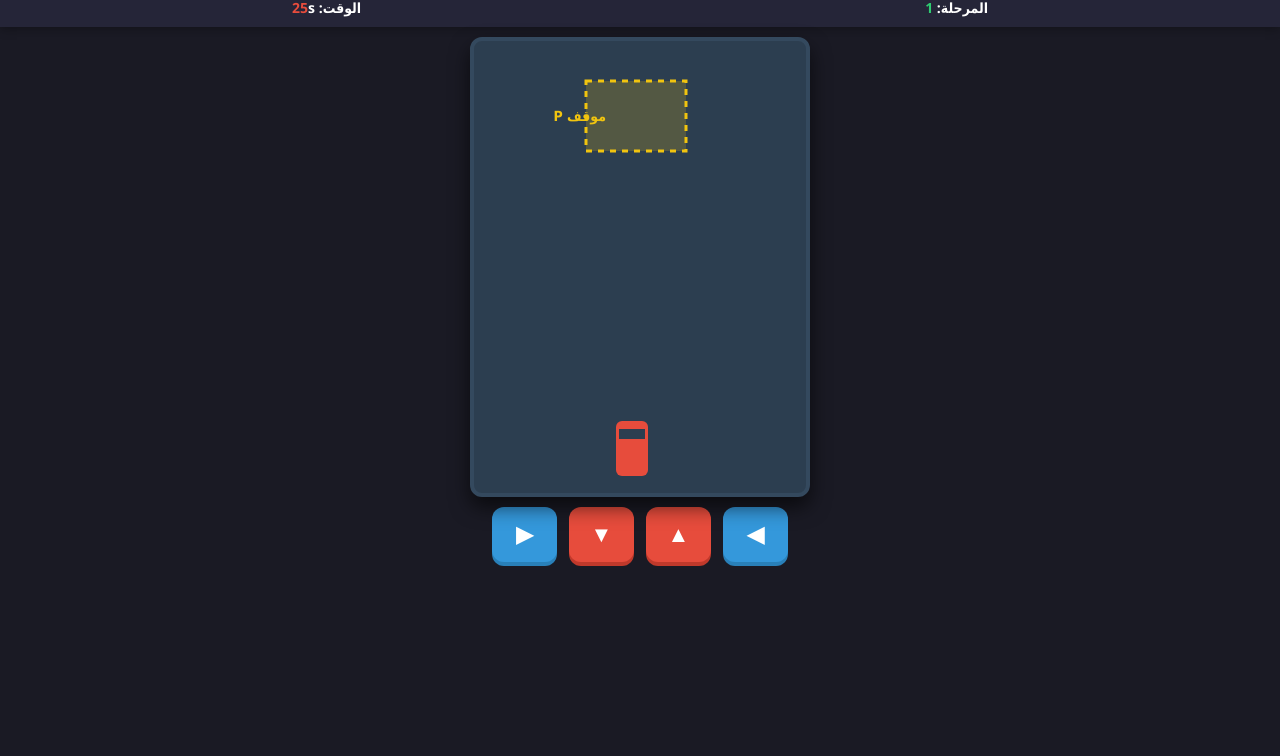
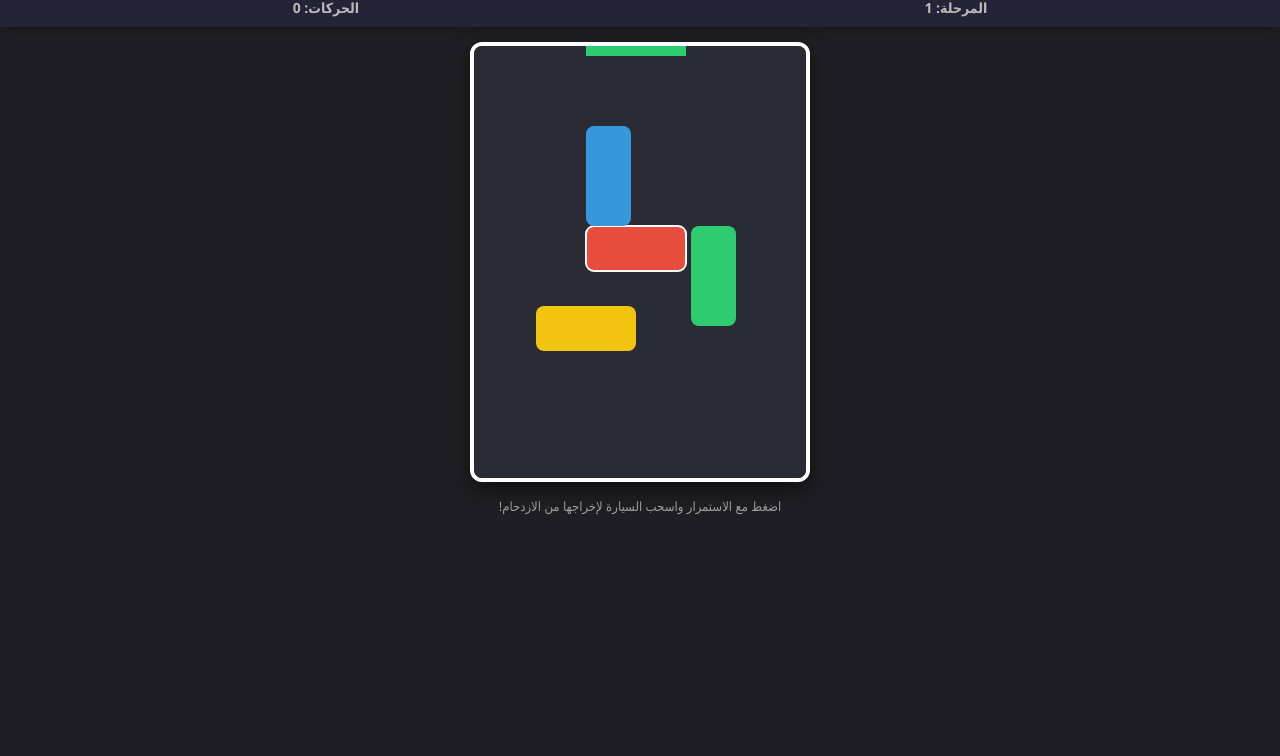
Before and after one commit to jamoolfadi-star/parking-challenge, a plain HTML site: page index.html in a window 1280 px wide. Shown: the part 44-800 px from the top of the page. Drawn offline with Linux system fonts and the light colour scheme.

Commit message:
Update index.html

```diff
--- a/index.html
+++ b/index.html
@@ -3,7 +3,7 @@
 <head>
     <meta charset="UTF-8">
     <meta name="viewport" content="width=device-width, initial-scale=1.0, user-scalable=no">
-  <title>تحدي ركن السيارات المحترف</title>
+    <title>تحدي ازدحام السيارات - Parking Jam</title>
     <style>
         * {
             box-sizing: border-box;
@@ -12,290 +12,192 @@
             user-select: none;
         }
         body {
-      background-color: #1a1a24;
+            background-color: #1e1e24;
             color: #fff;
             font-family: 'Segoe UI', Tahoma, Geneva, Verdana, sans-serif;
             text-align: center;
             overflow: hidden;
         }
         .header {
+            background: #252338;
             padding: 10px;
-      background: #252538;
             box-shadow: 0 2px 10px rgba(0,0,0,0.3);
         }
         h1 {
             font-size: 20px;
-      color: #f1c40f;
+            color: #ffc40f;
+            margin-bottom: 5px;
         }
         .info-bar {
             display: flex;
             justify-content: space-around;
-      margin-top: 5px;
             font-size: 14px;
+            color: #bbb;
             font-weight: bold;
         }
         #game-container {
             position: relative;
             width: 340px;
-      height: 460px;
-      margin: 10px auto;
-      background-color: #2c3e50;
-      border: 4px solid #34495e;
+            height: 440px;
+            margin: 15px auto;
+            background-color: #333;
+            border: 4px solid #fff;
             border-radius: 12px;
             overflow: hidden;
-      box-shadow: 0 10px 20px rgba(0,0,0,0.6);
+            box-shadow: 0 8px 20px rgba(0,0,0,0.5);
         }
         canvas {
+            background-color: #2b2b36;
             display: block;
+            touch-action: none;
         }
-    .controls {
-      margin-top: 5px;
-      display: flex;
-      justify-content: center;
-      gap: 12px;
-    }
-    .btn {
-      width: 65px;
-      height: 55px;
-      background-color: #e74c3c;
-      color: white;
-      border: none;
-      border-radius: 12px;
-      font-size: 22px;
-      font-weight: bold;
-      touch-action: manipulation;
-      box-shadow: 0 4px #c0392b;
-    }
-    .btn:active {
-      transform: translateY(2px);
-      box-shadow: 0 2px #c0392b;
-    }
-    .btn-steer {
-      background-color: #3498db;
-      box-shadow: 0 4px #2980b9;
-    }
-    .btn-steer:active {
-      box-shadow: 0 2px #2980b9;
+        .instructions {
+            font-size: 13px;
+            color: #a0a0a0;
+            margin-top: 10px;
+            padding: 0 10px;
         }
     </style>
 </head>
 <body>
 
     <div class="header">
-    <h1>🚗 تحدي ركن السيارات</h1>
+        <h1>🚗 تحدي ازدحام السيارات</h1>
         <div class="info-bar">
-      <span>المرحلة: <span id="level-num" style="color:#2ecc71;">1</span></span>
-      <span>الوقت: <span id="time-left" style="color:#e74c3c;">30</span>s</span>
+            <span id="level-text">المرحلة: 1</span>
+            <span id="moves-text">الحركات: 0</span>
         </div>
     </div>
 
     <div id="game-container">
-    <canvas id="gameCanvas" width="340" height="460"></canvas>
+        <canvas id="gameCanvas" width="340" height="440"></canvas>
     </div>
 
-  <div class="controls">
-    <button class="btn btn-steer" id="btnLeft">◀</button>
-    <button class="btn" id="btnUp">▲</button>
-    <button class="btn" id="btnDown">▼</button>
-    <button class="btn btn-steer" id="btnRight">▶</button>
+    <div class="instructions">
+        اضغط مع الاستمرار واسحب السيارة لإخراجها من الازدحام!
     </div>
 
     <script>
-    const canvas = document.getElementById("gameCanvas");
-    const ctx = canvas.getContext("2d");
+        const canvas = document.getElementById('gameCanvas');
+        const ctx = canvas.getContext('2d');
 
-    let currentLevel = 0;
-    let timer = 30;
-    let timerInterval = null;
+        let currentLevel = 1;
+        let moves = 0;
 
-    const levels = [
-      // Level 1: موقف بسيط بدون عوائق
-      {
-        carStart: { x: 150, y: 380, angle: 0 },
-        spot: { x: 120, y: 40, w: 100, h: 70 },
-        obstacles: []
-      },
-      // Level 2: وجود سيارة متوقفة كعائق
-      {
-        carStart: { x: 50, y: 380, angle: 0 },
-        spot: { x: 200, y: 40, w: 100, h: 70 },
-        obstacles: [
-          { x: 80, y: 40, w: 90, h: 60, color: "#7f8c8d" } // سيارة عائق
-        ]
-      },
-      // Level 3: حواجز وجدران
-      {
-        carStart: { x: 150, y: 390, angle: 0 },
-        spot: { x: 200, y: 50, w: 100, h: 70 },
-        obstacles: [
-          { x: 0, y: 200, w: 220, h: 20, color: "#e67e22" }, // جدار في المنتصف
-          { x: 80, y: 50, w: 90, h: 60, color: "#7f8c8d" }
-        ]
-      }
+        // تعريف السيارات في اللعبة (موقعها، حجمها، أفقية أو عمودية، ولونها)
+        let cars = [
+            { id: 1, x: 120, y: 180, width: 100, height: 45, horiz: true, color: '#e74c3c', isPlayer: true }, // سيارة اللاعب الرئيسية
+            { id: 2, x: 120, y: 80, width: 45, height: 100, horiz: false, color: '#3498db' }, // عائق عمودي
+            { id: 3, x: 225, y: 180, width: 45, height: 100, horiz: false, color: '#2ecc71' }, // عائق عمودي
+            { id: 4, x: 70, y: 260, width: 100, height: 45, horiz: true, color: '#f1c40f' }   // عائق أفقي
         ];
 
-    let car = {
-      x: 0, y: 0,
-      width: 32, height: 55,
-      speed: 0, maxSpeed: 2.5,
-      angle: 0
-    };
+        let selectedCar = null;
+        let startX = 0, startY = 0;
 
-    let keys = {};
+        // تتبع اللمس أو الماوس لتحريك السيارات
+        canvas.addEventListener('pointerdown', (e) => {
+            const rect = canvas.getBoundingClientRect();
+            const mouseX = e.clientX - rect.left;
+            const mouseY = e.clientY - rect.top;
 
-    function startLevel(lvlIndex) {
-      if (lvlIndex >= levels.length) {
-        alert("🏆 مبروك! قمت بإكمال جميع المراحل بنجاح!");
-        lvlIndex = 0;
+            // البحث عن السيارة التي تم الضغط عليها
+            for (let car of cars) {
+                if (mouseX >= car.x && mouseX <= car.x + car.width &&
+                    mouseY >= car.y && mouseY <= car.y + car.height) {
+                    selectedCar = car;
+                    startX = mouseX;
+                    startY = mouseY;
+                    break;
                 }
+            }
+        });
 
-      currentLevel = lvlIndex;
-      document.getElementById("level-num").innerText = currentLevel + 1;
+        canvas.addEventListener('pointermove', (e) => {
+            if (!selectedCar) return;
 
-      const lvl = levels[currentLevel];
-      car.x = lvl.carStart.x;
-      car.y = lvl.carStart.y;
-      car.angle = lvl.carStart.angle;
-      car.speed = 0;
+            const rect = canvas.getBoundingClientRect();
+            const mouseX = e.clientX - rect.left;
+            const mouseY = e.clientY - rect.top;
 
-      // إعادة ضبط العداد
-      timer = 30;
-      document.getElementById("time-left").innerText = timer;
-      clearInterval(timerInterval);
-      timerInterval = setInterval(() => {
-        timer--;
-        document.getElementById("time-left").innerText = timer;
-        if (timer <= 0) {
-          clearInterval(timerInterval);
-          alert("⏰ انتهى الوقت! حاول مجدداً.");
-          startLevel(currentLevel);
+            const dx = mouseX - startX;
+            const dy = mouseY - startY;
+
+            if (selectedCar.horiz) {
+                // حركة أفقية فقط
+                let newX = selectedCar.x + dx;
+                // حدود الحلبة الأفقية
+                if (newX >= 10 && newX + selectedCar.width <= canvas.width - 10) {
+                    selectedCar.x = newX;
                 }
-      }, 1000);
-    }
-
-    // التحكم بالأزرار لمسياً
-    function bindTouch(id, key) {
-      const btn = document.getElementById(id);
-      btn.addEventListener("touchstart", (e) => { e.preventDefault(); keys[key] = true; });
-      btn.addEventListener("touchend", (e) => { e.preventDefault(); keys[key] = false; });
-      btn.addEventListener("mousedown", () => { keys[key] = true; });
-      btn.addEventListener("mouseup", () => { keys[key] = false; });
-    }
-
-    bindTouch("btnUp", "ArrowUp");
-    bindTouch("btnDown", "ArrowDown");
-    bindTouch("btnLeft", "ArrowLeft");
-    bindTouch("btnRight", "ArrowRight");
-
-    window.addEventListener("keydown", (e) => { keys[e.key] = true; });
-    window.addEventListener("keyup", (e) => { keys[e.key] = false; });
-
-    function update() {
-      // تسريع وتبطيء
-      if (keys["ArrowUp"]) car.speed = car.maxSpeed;
-      else if (keys["ArrowDown"]) car.speed = -car.maxSpeed / 1.5;
-      else car.speed = 0;
-
-      // توجيه
-      if (keys["ArrowLeft"]) car.angle -= 0.045;
-      if (keys["ArrowRight"]) car.angle += 0.045;
-
-      // حركة السيارة
-      car.x += Math.sin(car.angle) * car.speed;
-      car.y -= Math.cos(car.angle) * car.speed;
-
-      // حدود الشاشة
-      if (car.x < 0 || car.x > canvas.width - car.width || car.y < 0 || car.y > canvas.height - car.height) {
-        handleCrash("💥 اصطدمت بحافة الطريق!");
-      }
-
-      const lvl = levels[currentLevel];
-
-      // فحص الاصطدام بالعوائق
-      for (let obs of lvl.obstacles) {
-        if (
-          car.x < obs.x + obs.w &&
-          car.x + car.width > obs.x &&
-          car.y < obs.y + obs.h &&
-          car.y + car.height > obs.y
-        ) {
-          handleCrash("💥 اصطدمت بعائق!");
+            } else {
+                // حركة عمودية فقط
+                let newY = selectedCar.y + dy;
+                // حدود الحلبة العمودية
+                if (newY >= 10 && newY + selectedCar.height <= canvas.height - 10) {
+                    selectedCar.y = newY;
                 }
             }
 
-      // فحص الركن بنجاح
-      const spot = lvl.spot;
-      if (
-        car.x > spot.x &&
-        car.x + car.width < spot.x + spot.w &&
-        car.y > spot.y &&
-        car.y + car.height < spot.y + spot.h &&
-        Math.abs(car.speed) < 0.2
-      ) {
-        clearInterval(timerInterval);
-        setTimeout(() => {
-          alert("🎉 ركنة ممتازة! اننتقل للمرحلة التالية.");
-          startLevel(currentLevel + 1);
-        }, 100);
+            startX = mouseX;
+            startY = mouseY;
+            draw();
+        });
+
+        canvas.addEventListener('pointerup', () => {
+            if (selectedCar) {
+                moves++;
+                document.getElementById('moves-text').innerText = `الحركات: ${moves}`;
+
+                // فوز اللاعب إذا خرجت السيارة الرئيسية من المخرج العلوي
+                if (selectedCar.isPlayer && selectedCar.y < 20) {
+                    alert('🎉 كفو! اجتزت الازدحام بنجاح!');
+                    currentLevel++;
+                    moves = 0;
+                    resetLevel();
                 }
             }
+            selectedCar = null;
+        });
 
-    function handleCrash(msg) {
-      clearInterval(timerInterval);
-      alert(msg);
-      startLevel(currentLevel);
+        function resetLevel() {
+            // إعادة تعيين أماكن السيارات
+            cars = [
+                { id: 1, x: 120, y: 180, width: 100, height: 45, horiz: true, color: '#e74c3c', isPlayer: true },
+                { id: 2, x: 120, y: 80, width: 45, height: 100, horiz: false, color: '#3498db' },
+                { id: 3, x: 225, y: 180, width: 45, height: 100, horiz: false, color: '#2ecc71' },
+                { id: 4, x: 70, y: 260, width: 100, height: 45, horiz: true, color: '#f1c40f' }
+            ];
+            document.getElementById('level-text').innerText = `المرحلة: ${currentLevel}`;
+            document.getElementById('moves-text').innerText = `الحركات: ${moves}`;
+            draw();
         }
 
         function draw() {
             ctx.clearRect(0, 0, canvas.width, canvas.height);
 
-      const lvl = levels[currentLevel];
+            // رسم بوابة الخروج في الأعلى
+            ctx.fillStyle = '#2ecc71';
+            ctx.fillRect(120, 0, 100, 10);
 
-      // رسم الموقف Target Spot
-      ctx.strokeStyle = "#f1c40f";
-      ctx.lineWidth = 3;
-      ctx.setLineDash([6, 6]);
-      ctx.strokeRect(lvl.spot.x, lvl.spot.y, lvl.spot.w, lvl.spot.h);
-      ctx.setLineDash([]);
-      ctx.fillStyle = "rgba(241, 196, 15, 0.2)";
-      ctx.fillRect(lvl.spot.x, lvl.spot.y, lvl.spot.w, lvl.spot.h);
+            // رسم السيارات
+            for (let car of cars) {
+                ctx.fillStyle = car.color;
+                ctx.beginPath();
+                ctx.roundRect(car.x, car.y, car.width, car.height, 8);
+                ctx.fill();
 
-      ctx.fillStyle = "#f1c40f";
-      ctx.font = "bold 14px Tahoma";
-      ctx.fillText("موقف P", lvl.spot.x + 20, lvl.spot.y + 40);
-
-      // رسم العوائق
-      for (let obs of lvl.obstacles) {
-        ctx.fillStyle = obs.color;
-        ctx.fillRect(obs.x, obs.y, obs.w, obs.h);
+                // إطار أبيض للسيارة المميزة
+                if (car.isPlayer) {
+                    ctx.strokeStyle = '#fff';
+                    ctx.lineWidth = 2;
+                    ctx.stroke();
+                }
+            }
         }
 
-      // رسم السيارة
-      ctx.save();
-      ctx.translate(car.x + car.width / 2, car.y + car.height / 2);
-      ctx.rotate(car.angle);
-
-      // هيكل السيارة
-      ctx.fillStyle = "#e74c3c";
-      ctx.beginPath();
-      ctx.roundRect(-car.width / 2, -car.height / 2, car.width, car.height, 6);
-      ctx.fill();
-
-      // الزجاج الأمامي
-      ctx.fillStyle = "#2c3e50";
-      ctx.fillRect(-car.width / 2 + 3, -car.height / 2 + 8, car.width - 6, 10);
-
-      ctx.restore();
-    }
-
-    function loop() {
-      update();
+        // الرسم الأولي عند التحميل
         draw();
-      requestAnimationFrame(loop);
-    }
-
-    startLevel(0);
-    loop();
     </script>
 </body>
 </html>
```
Lines whose indentation alone changed are shown as unchanged.
